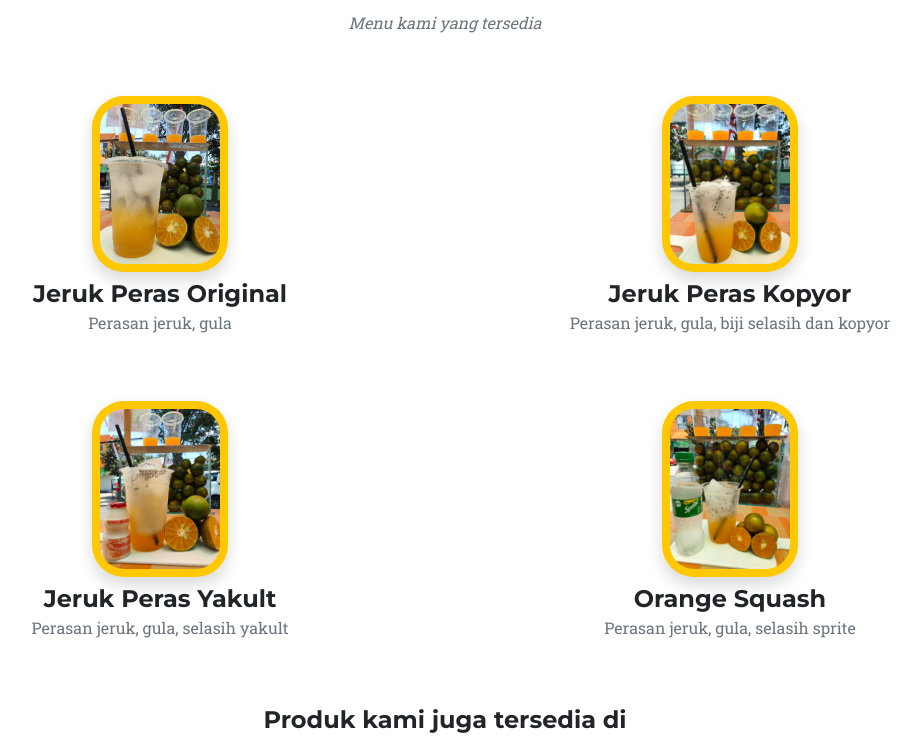
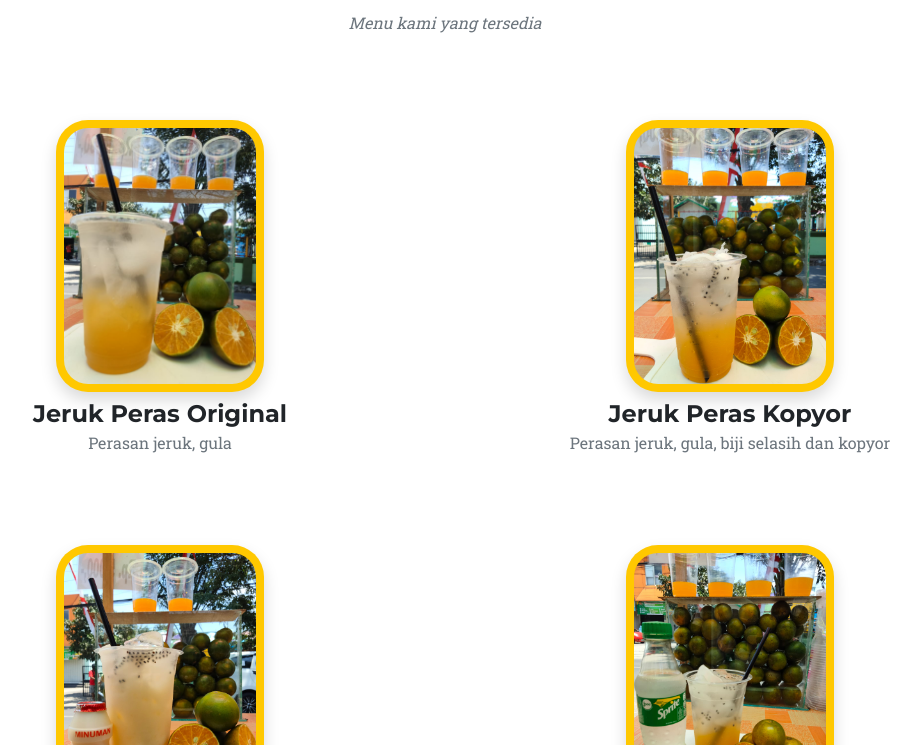
Before and after one commit to rafaeldwiky/Literasi-Digital-5, a plain HTML site: page startbootstrap-agency-gh-pages/index.html in a window 1280 px wide. Shown: the part 892-1637 px from the top of the page, without its empty margins (195-1116 px from the left). Drawn offline with nearby package versions, Linux system fonts and the light colour scheme.

Commit message:
Update UI Menu
Update UI di bagian Menu untuk gambar dan deskripsi

```diff
--- a/startbootstrap-agency-gh-pages/index.html
+++ b/startbootstrap-agency-gh-pages/index.html
@@ -27,7 +27,7 @@
                 </button>
                 <div class="collapse navbar-collapse" id="navbarResponsive">
                     <ul class="navbar-nav text-uppercase ms-auto py-4 py-lg-0">
-                        <li class="nav-item"><a class="nav-link" href="#services">Services</a></li>
+                        <li class="nav-item"><a class="nav-link" href="#services">Menu</a></li>
                         <li class="nav-item"><a class="nav-link" href="#portfolio">Portfolio</a></li>
                         <li class="nav-item"><a class="nav-link" href="#about">About</a></li>
                         <li class="nav-item"><a class="nav-link" href="#team">Team</a></li>
@@ -52,36 +52,37 @@
                     <h3 class="section-subheading text-muted">Menu kami yang tersedia</h3>
                 </div>
                 <div class="row text-center">
-                    <div class="col-md-6">
-                        <span class="fa-stack fa-5x">
-                            <img class="shadow p-2 mb-5 bg-warning bg-body-tertiary rounded rounded-5" src="assets/img/Original.jpeg" alt="" style="height: 11rem;">
+                    <div class="col-md-6 position-relative">
+                        <span class="fa-stack fa-8x mt-4">
+                            <img class="shadow p-2 mb-5 bg-warning bg-body-tertiary rounded rounded-5" src="assets/img/Original.jpeg" alt="" style="height: 17rem;">
                         </span>
+                        <!-- <p class="h4 bg-warning position-absolute top-0 end-50 rounded rounded-circle" style="height: 3em; width: 3em;">5RB</p> -->
                         <h4 class="my-0 mt-4">Jeruk Peras Original</h4>
                         <p class="text-muted">Perasan jeruk, gula</p>
                     </div>
                     <div class="col-md-6">
-                        <span class="fa-stack fa-5x">
-                            <img class="shadow p-2 mb-5 bg-warning bg-body-tertiary rounded rounded-5" src="assets/img/Kopyor.jpeg" alt="" style="height: 11rem;">
+                        <span class="fa-stack fa-8x mt-4">
+                            <img class="shadow p-2 mb-5 bg-warning bg-body-tertiary rounded rounded-5" src="assets/img/Kopyor.jpeg" alt="" style="height: 17rem;">
                         </span>
                         <h4 class="my-0 mt-4">Jeruk Peras Kopyor</h4>
                         <p class="text-muted">Perasan jeruk, gula, biji selasih dan kopyor</p>
                     </div>
                     <div class="col-md-6 mt-5">
-                        <span class="fa-stack fa-5x">
-                            <img class="shadow p-2 mb-5 bg-warning bg-body-tertiary rounded rounded-5" src="assets/img/Yakult.jpeg" alt="" style="height: 11rem;">
+                        <span class="fa-stack fa-8x mt-4">
+                            <img class="shadow p-2 mb-5 bg-warning bg-body-tertiary rounded rounded-5" src="assets/img/Yakult.jpeg" alt="" style="height: 17rem;">
                         </span>
                         <h4 class="my-0 mt-4">Jeruk Peras Yakult</h4>
                         <p class="text-muted">Perasan jeruk, gula, selasih yakult</p>
                     </div>
                     <div class="col-md-6 mt-5">
-                        <span class="fa-stack fa-5x">
-                            <img class="shadow p-2 mb-5 bg-warning bg-body-tertiary rounded rounded-5" src="assets/img/Squash.jpeg" alt="" style="height: 11rem;">
+                        <span class="fa-stack fa-8x mt-4">
+                            <img class="shadow p-2 mb-5 bg-warning bg-body-tertiary rounded rounded-5" src="assets/img/Squash.jpeg" alt="" style="height: 17rem;">
                         </span>
                         <h4 class="my-0 mt-4">Orange Squash</h4>
                         <p class="text-muted">Perasan jeruk, gula, selasih sprite</p>
                     </div>
                 </div>
-                <h4 class="text-center mt-5">Produk kami juga tersedia di</h5>
+                <h4 class="text-center mt-3">Produk kami juga tersedia di</h5>
                 <div class="row justify-content-center text-center mt-3">
                     <div class="col-lg-2 text-end">
                         <a href="https://gofood.co.id/en/jember/restaurant/gg-jeruk-peras-jl-kaliurang-depan-adh-dhuha-a023b33d-974b-48ca-a9bb-fe75ce89325c" target="_blank">
```
